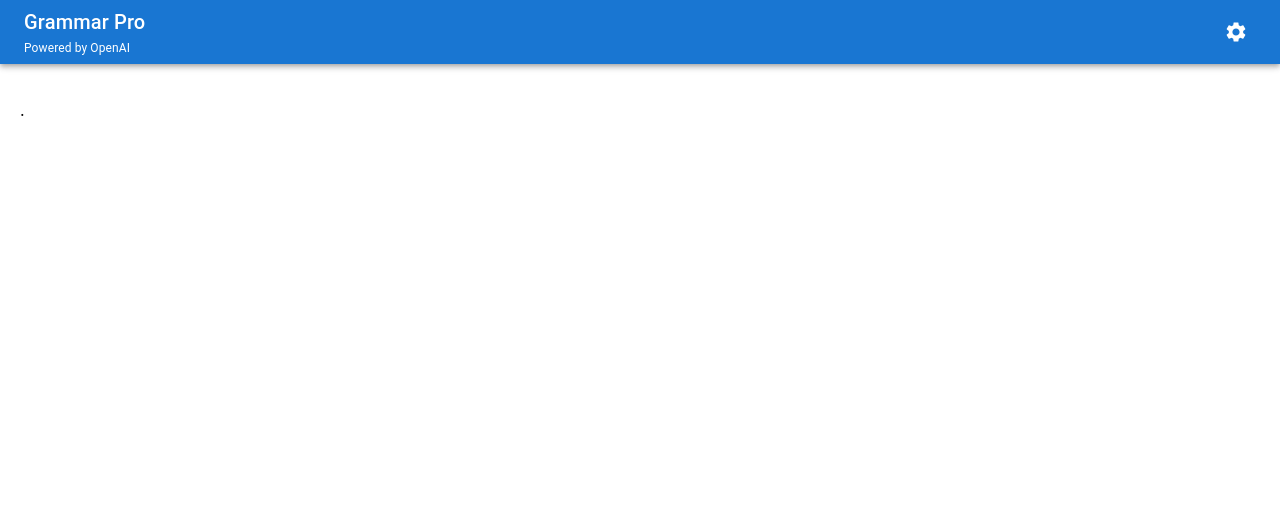
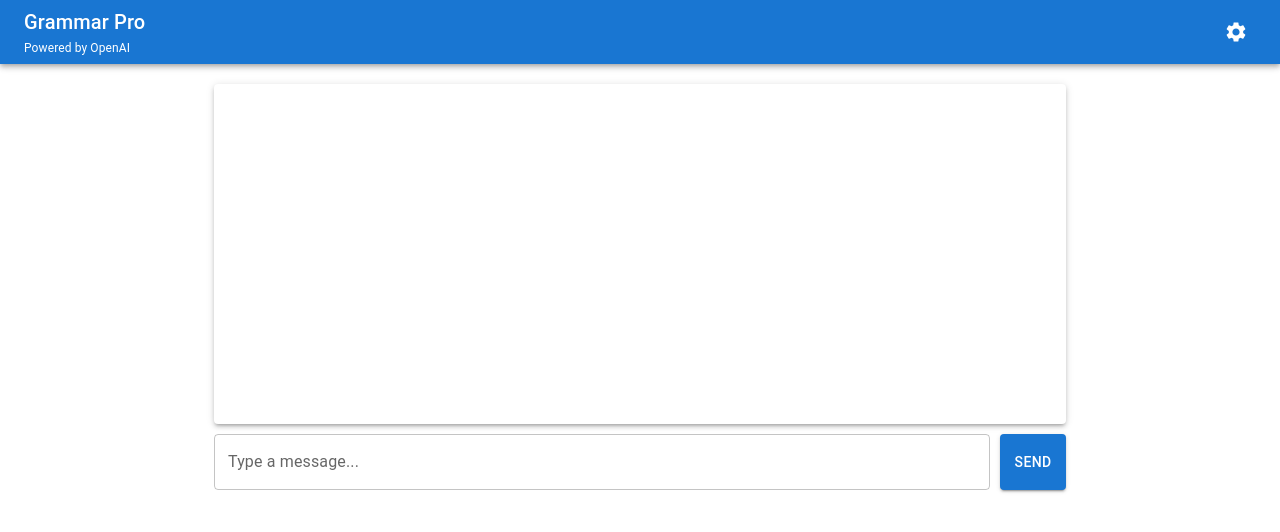
Before and after one commit to voidrlm/GrammarPro-Powered-By-OpenAI, a React (Create React App) app in the folder grammar-pro/: page / in a window 1280 px wide. Shown: the top 532 px of the page. Built offline with nearby package versions, Linux system fonts and the light colour scheme.

Commit message:
Added basic chat like interface

```diff
--- a/grammar-pro/src/App.js
+++ b/grammar-pro/src/App.js
@@ -9,6 +9,7 @@ import MenuItem from "@mui/material/MenuItem";
 import SettingsIcon from "@mui/icons-material/Settings";
 import Brightness4Icon from "@mui/icons-material/Brightness4";
 import Brightness7Icon from "@mui/icons-material/Brightness7";
+import { TextField, Button, Container, Paper } from "@mui/material";
 
 function App() {
   const [anchorEl, setAnchorEl] = useState(null);
@@ -34,6 +35,16 @@ function App() {
       mode: themeMode,
     },
   });
+
+  const [messages, setMessages] = useState([]);
+  const [newMessage, setNewMessage] = useState("");
+
+  const handleSendMessage = () => {
+    if (newMessage.trim() !== "") {
+      setMessages([...messages, { text: newMessage, sender: "user" }]);
+      setNewMessage("");
+    }
+  };
 
   return (
     <ThemeProvider theme={theme}>
@@ -90,10 +101,37 @@ function App() {
             </Menu>
           </Toolbar>
         </AppBar>
-        {/* The rest of your app content goes here */}
-        <div style={{ padding: "20px" }}>
-          <p>.</p>
-        </div>
+
+        <Container maxWidth="md" sx={{ marginTop: "20px" }}>
+          <Paper elevation={3} sx={{ padding: "20px", minHeight: "300px" }}>
+            <div
+              style={{ display: "flex", flexDirection: "column", gap: "10px" }}
+            >
+              {messages.map((message, index) => (
+                <div
+                  key={index}
+                  style={{
+                    textAlign: message.sender === "user" ? "right" : "left",
+                  }}
+                >
+                  {message.text}
+                </div>
+              ))}
+            </div>
+          </Paper>
+          <div style={{ display: "flex", gap: "10px", marginTop: "10px" }}>
+            <TextField
+              label="Type a message..."
+              variant="outlined"
+              fullWidth
+              value={newMessage}
+              onChange={(e) => setNewMessage(e.target.value)}
+            />
+            <Button variant="contained" onClick={handleSendMessage}>
+              Send
+            </Button>
+          </div>
+        </Container>
       </div>
     </ThemeProvider>
   );
```
